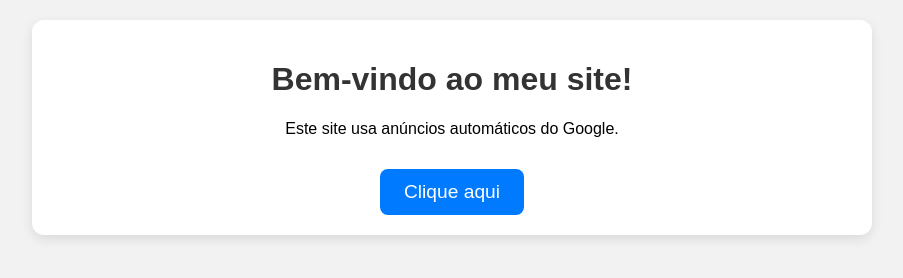
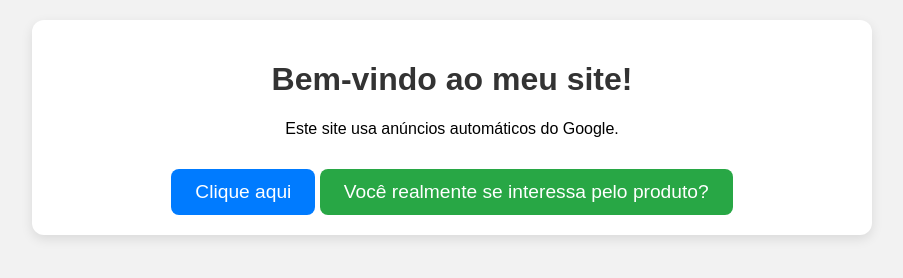
Before and after one commit to arthur1312qr/site1, a plain HTML site: page index.html in a window 1280 px wide. Both pictures are taken after a click on the button "Clique aqui". Shown: the whole page, without its empty margins (188-1091 px from the left). Drawn offline with Linux system fonts and the light colour scheme.

Commit message:
Update index.html

```diff
--- a/index.html
+++ b/index.html
@@ -47,6 +47,15 @@
       background-color: #0056b3;
     }
 
+    #segundoBotao {
+      display: none;
+      background-color: #28a745;
+    }
+
+    #segundoBotao:hover {
+      background-color: #1e7e34;
+    }
+
     @media (max-width: 600px) {
       h1 {
         font-size: 1.5em;
@@ -63,7 +72,14 @@
   <div class="container">
     <h1>Bem-vindo ao meu site!</h1>
     <p>Este site usa anúncios automáticos do Google.</p>
-    <button>Clique aqui</button>
+    <button id="primeiroBotao" onclick="mostrarSegundoBotao()">Clique aqui</button>
+    <button id="segundoBotao">Você realmente se interessa pelo produto?</button>
   </div>
+
+  <script>
+    function mostrarSegundoBotao() {
+      document.getElementById('segundoBotao').style.display = 'inline-block';
+    }
+  </script>
 </body>
 </html>
```
